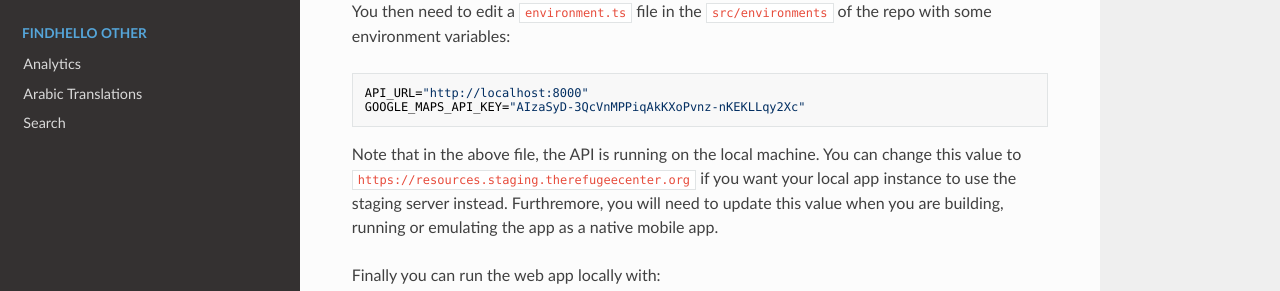
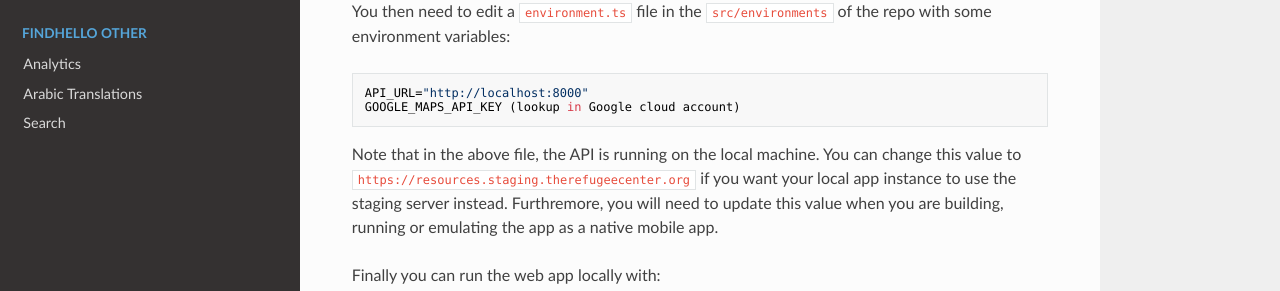
Before and after one commit to usahello/usahello-docs, an MkDocs documentation site: the page built from docs/FindHello Development/app-setup.md, in a window 1280 px wide and 1042 px high. Shown: the part 545-836 px from the top of the window. Built offline with MkDocs 1.6.1, drawn with Linux system fonts in a browser that asks for light colours; nearby versions of some CDN libraries.

Commit message:
Update app-setup.md

````diff
--- a/docs/FindHello Development/app-setup.md
+++ b/docs/FindHello Development/app-setup.md
@@ -24,7 +24,7 @@ You then need to edit a `environment.ts` file in the `src/environments` of the r
 
 ```sh
 API_URL="http://localhost:8000"
-GOOGLE_MAPS_API_KEY="AIzaSyD-3QcVnMPPiqAkKXoPvnz-nKEKLLqy2Xc"
+GOOGLE_MAPS_API_KEY (lookup in Google cloud account)
 ```
 
 Note that in the above file, the API is running on the local machine. You can change this
````
